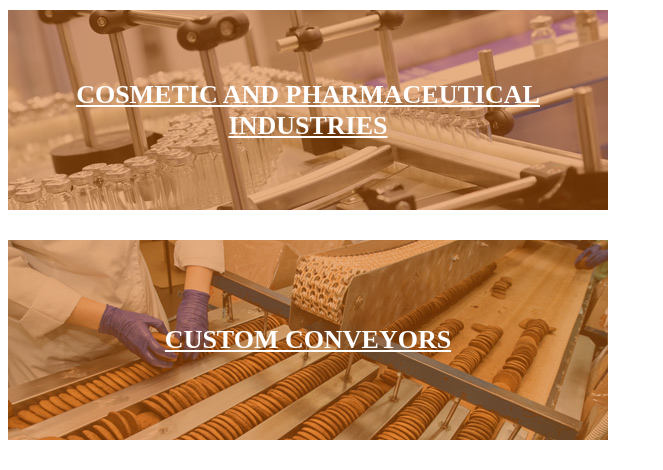
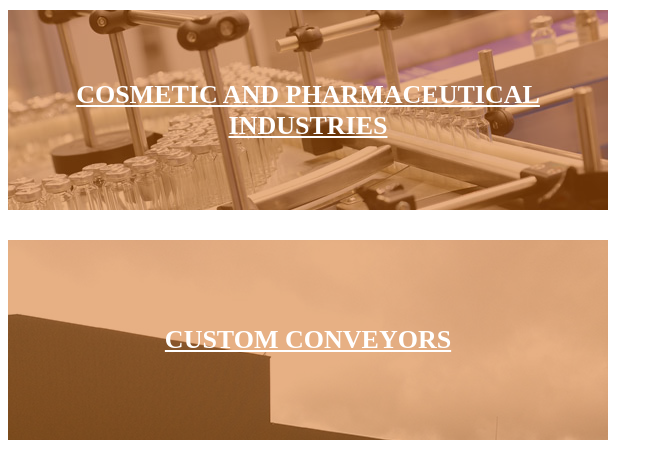
Before and after one commit to xshadow21/ima, a PHP site: page /en/conveyers-menu.php in a window 1280 px wide. Shown: the part 1311-1781 px from the top of the page, without its empty margins (0-663 px from the left). Run offline with PHP 8.4, Linux system fonts and the light colour scheme.

Commit message:
implement new page conveyor

```diff
--- a/assets/css/services-menu.css
+++ b/assets/css/services-menu.css
@@ -37,6 +37,9 @@
     opacity: 0.8;
 }
 
+.menu-services .custom-conv {
+    background: url('/images/servicesmenu/conveyers/mines2.jpg');
+}
 .menu-services .agroalimentaire {
     background: url('/images/servicesmenu/conveyers/agroalimentaire.jpg');
 }
--- a/en/conveyers-menu.php
+++ b/en/conveyers-menu.php
@@ -8,7 +8,7 @@
   <div class="col-sm-4"><a href="/en/conveyors-mining-and-querries"><div class="mines"><div class="c-layer"></div>Mines and Querries sectors</div></a></div>
   <div class="col-sm-4"><a href="/en/conveyors-recycling"><div class="recyclage"><div class="c-layer"></div>Recycling companies</div></a></div>
   <div class="col-sm-4"><a href="/en/conveyors-cosmetic-pharmaceutical"><div class="pharmaceutique"><div class="c-layer"></div>Cosmetic and Pharmaceutical industries</div></a></div>
-  <div class="col-sm-4"><a href="/en/conveyors-custom"><div class="agroalimentaire"><div class="c-layer"></div>Custom Conveyors</div></a></div>
+  <div class="col-sm-12"><a href="/en/conveyors-custom"><div class="custom-conv"><div class="c-layer"></div>Custom Conveyors</div></a></div>
 </div>
 
 <link href="/assets/css/services-menu.css" rel="stylesheet" type="text/css" />
--- a/en/conveyors-custom.php
+++ b/en/conveyors-custom.php
@@ -12,6 +12,8 @@
         <p class="emphase"><br />LM Manutentions partners with reputable conveyor distributors to meet your distribution needs.</p>
         <p>Whether it is to repair a part, modify a section or to install a new conveyor, LM Manutentions has been supporting companies since 2001 to improve their productivity.&nbsp;</p>
         <p>We adapt to your goals and your production chain; we work with companies from several industries. Here are some examples:</p>
+
+        &nbsp; <br /><strong><a class="BlocOrangeButton pull-left" href="/en/request-a-quote">Request<br>a Quote</a></strong>
         <br/>
 				<hr class="sep" />
       </div>
@@ -24,7 +26,6 @@
       </div>
     </div>
       <?php include 'conveyers-menu.php' ?>
-      &nbsp; <br /><strong><a class="BlocOrangeButton pull-left" href="/en/request-a-quote">Request<br>a Quote</a></strong>
   </section>
   <!-- /CAROUSEL --></div>
 <!-- /WRAPPER -->
--- a/en/header.php
+++ b/en/header.php
@@ -478,6 +478,7 @@
               <li><a href="/en/conveyors-mining-and-querries">Mining and Querries sectors</a></li>
               <li><a href="/en/conveyors-recycling">Recycling companies</a></li>
               <li><a href="/en/conveyors-cosmetic-pharmaceutical">Cosmetic and Pharmaceutical industries</a></li>
+              <li><a href="/en/conveyors-custom">Custom Conveyors</a></li>
             </ul>
           </li>
 
```
Also changed, not shown: images/servicesmenu/conveyers/mines2.jpg (added).
